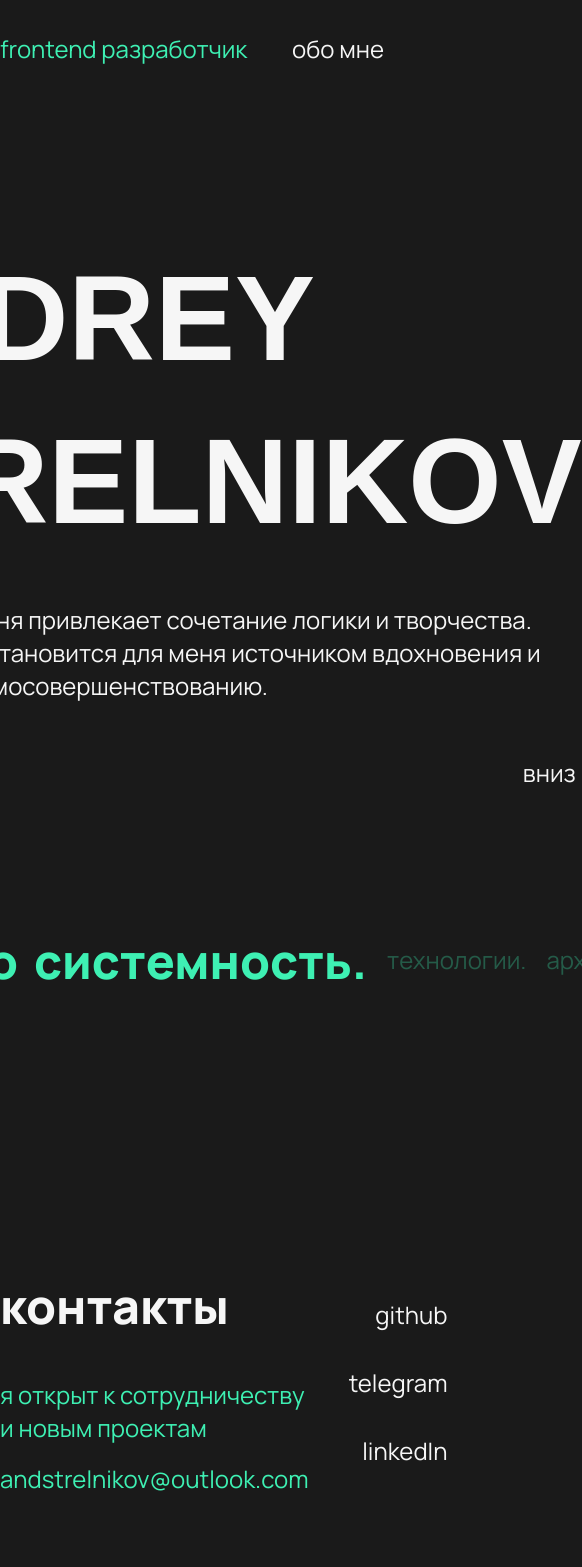
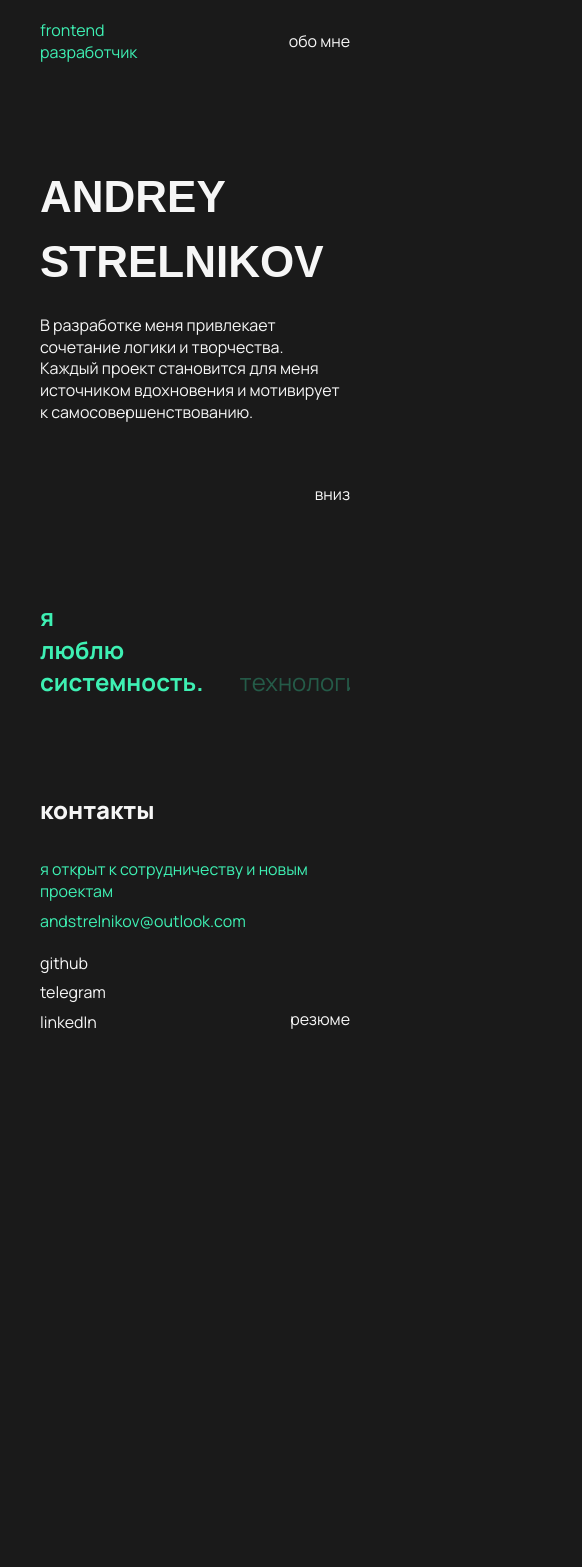
Before and after one commit to AndStrel/MyBuisnessCard, a React (Vite) app: page /home in a window 390 px wide. Shown: the top 1567 px of the page, 582 px wide, since content can reach past the window. After the commit the page ends 1114 px from the top, so only its background shows below. Built offline with nearby package versions, Linux system fonts and the light colour scheme.

Commit message:
prepared from first realese

```diff
--- a/src/components/ui/carousel/carousel.module.scss
+++ b/src/components/ui/carousel/carousel.module.scss
@@ -3,7 +3,6 @@
 
 .container {
   @include flex-center;
-
   color: $colorAccent;
   overflow: hidden;
 }
@@ -59,39 +58,79 @@
       opacity 1s ease,
       font-size 1s ease;
   }
-  &__wordOne {
-    @include disabled-words;
-    // transform: translateX(500%);
-    transition: transform 2s ease;
+  // &__wordOne {
+  //   @include disabled-words;
+  //   // transform: translateX(500%);
+  //   transition: transform 2s ease;
+  // }
+  // &__wordTwo {
+  //   @include disabled-words;
+
+  //   transform: translateX(0);
+  //   transition: transform 2s ease;
+  // }
+  // &__wordThree {
+  //   @include disabled-words;
+
+  //   transform: translateX(0);
+  //   transition: transform 2s ease;
+  // }
+  // &__wordFour {
+  //   @include disabled-words;
+
+  //   transform: translateX(0);
+  //   transition: transform 2s ease;
+  // }
+  // &__wordFive {
+  //   @include disabled-words;
+
+  //   transform: translateX(0);
+  //   transition: transform 2s ease;
+  // }
+  // &__wordSix {
+  //   @include disabled-words;
+
+  //   transform: translateX(0);
+  //   transition: transform 2s ease;
+  // }
+}
+
+@media screen and (max-width: 768px) {
+  .carouselContainer {
+    margin-block-end: 0;
   }
-  &__wordTwo {
-    @include disabled-words;
+  .carousel {
+    padding-block: 15px;
+    &__wordContainer {
 
-    transform: translateX(0);
-    transition: transform 2s ease;
-  }
-  &__wordThree {
-    @include disabled-words;
+      &.dinamicContainer {
+        // min-height: 66px;
+      }
+    }
+    & .staticContainer {
+      overflow-wrap: break-word;
+        white-space: normal;
+    }
+    &__fixedText {
+      font-size: 24px;
+      font-weight: 700;
+      line-height: 32.78px;
+      margin-inline-end: 1rem;
+    }
 
-    transform: translateX(0);
-    transition: transform 2s ease;
-  }
-  &__wordFour {
-    @include disabled-words;
-
-    transform: translateX(0);
-    transition: transform 2s ease;
-  }
-  &__wordFive {
-    @include disabled-words;
-
-    transform: translateX(0);
-    transition: transform 2s ease;
-  }
-  &__wordSix {
-    @include disabled-words;
-
-    transform: translateX(0);
-    transition: transform 2s ease;
+    &__wordEnter {
+      font-size: 24px;
+      font-weight: 700;
+      line-height: 32.78px;
+      margin-inline-end: 1rem;
+      opacity: 1;
+    }
+    &__wordActive {
+      font-size: 24px;
+      font-weight: 700;
+      line-height: 32.78px;
+      margin-inline-end: 1rem;
+      opacity: 1;
+    }
   }
 }
--- a/src/components/ui/carousel/carousel.tsx
+++ b/src/components/ui/carousel/carousel.tsx
@@ -11,7 +11,10 @@ export const CarouselUI: React.FC<CarouselUIProps> = ({
   animationClass,
 }) => {
   return (
-    <section id="carousel" className={styles.container}>
+    <section
+      id="carousel"
+      className={clsx(styles.container, styles.carouselContainer)}
+    >
       <div className={styles.carousel}>
         <div
           className={clsx(
--- a/src/components/ui/footer/footer.module.scss
+++ b/src/components/ui/footer/footer.module.scss
@@ -83,3 +83,46 @@
     }
   }
 }
+
+@media screen and (max-width: 768px) {
+  a {
+    font-size: 16px;
+    line-height: 21.86px;
+  }
+
+  .contacts {
+    position: relative;
+    margin-block-end: 0;
+    & .mainContainer {
+      flex-direction: column;
+      align-items: flex-start;
+      & .firstBlock {
+        gap: 32px;
+        margin-block-end: 20px;
+        &__description {
+          gap: 8px;
+        }
+      }
+      & .secondBlock {
+        &__list {
+          gap: 8px;
+          align-items: flex-start;
+          padding: 0;
+          margin: 0;
+        }
+      }
+    }
+    .linksBlock {
+      position: absolute;
+      bottom: 105px;
+
+      &__designer {
+        display: none;
+      }
+      &__button {
+        position: absolute;
+        right: 0px;
+      }
+    }
+  }
+}
--- a/src/components/ui/footer/footer.tsx
+++ b/src/components/ui/footer/footer.tsx
@@ -11,10 +11,12 @@ export const FooterUI: React.FC<FooterUIProps> = ({ downloadResume }) => {
       <section id="contacts" className={styles.contacts}>
         <div className={styles.mainContainer}>
           <div className={styles.firstBlock}>
-            <div className={styles.firstBlock__title}>контакты</div>
+            <div className={styles.firstBlock__title}>
+              <h2>контакты</h2>
+            </div>
             <div className={styles.firstBlock__description}>
               <div className={styles.firstBlock__descriptionText}>
-                я открыт к сотрудничеству и новым проектам
+                <p>я открыт к сотрудничеству и новым проектам</p>
               </div>
               <div>
                 <Link
--- a/src/components/ui/header/header.module.scss
+++ b/src/components/ui/header/header.module.scss
@@ -22,3 +22,15 @@
     }
   }
 }
+
+@media screen and (max-width: 768px) {
+  .header {
+    margin-block: 20px;
+
+    &__logo {
+      max-width: 100px;
+      font-size: 16px;
+      line-height: 21.86px;
+    }
+  }
+}
--- a/src/components/ui/pages/homePage/homePage.module.scss
+++ b/src/components/ui/pages/homePage/homePage.module.scss
@@ -7,3 +7,13 @@
   max-width: 1280px;
   margin-inline: auto;
 }
+
+@media screen and (max-width: 768px) {
+  .home {
+    padding-inline: 40px;
+  }
+  .main {
+    width: 100%;
+  }
+
+}
--- a/src/components/ui/showcase/showcase.module.scss
+++ b/src/components/ui/showcase/showcase.module.scss
@@ -11,13 +11,6 @@
   }
   &__title {
     max-width: 865px;
-    & h1 {
-      font-family: $fontNunitoSans;
-      font-size: 120px;
-      font-weight: 900;
-      line-height: 163.68px;
-      text-transform: uppercase;
-    }
   }
 
   &__descriptionContainer {
@@ -27,11 +20,6 @@
   }
   &__description {
     max-width: 865px;
-  }
-  & p {
-    font-size: 24px;
-    font-weight: 400;
-    line-height: 32.78px;
   }
 
   &__buttonContainer {
@@ -52,3 +40,25 @@
     }
   }
 }
+
+@media screen and (max-width: 768px) {
+  section {
+    margin-block: 80px;
+  }
+
+  .showCase {
+    &__titleContainer {
+      @include flex-center;
+    }
+    &__descriptionContainer {
+      margin: 20px 0 60px;
+      justify-content: flex-start;
+    }
+    &__description {
+      max-width: 300px;
+    }
+    &__buttonContainer {
+      justify-content: flex-end;
+    }
+  }
+}
--- a/src/styles/main.scss
+++ b/src/styles/main.scss
@@ -52,6 +52,14 @@ a {
   }
 }
 
+h1 {
+  font-family: $fontNunitoSans;
+  font-size: 120px;
+  font-weight: 900;
+  line-height: 163.68px;
+  text-transform: uppercase;
+}
+
 h2 {
   font-size: 48px;
   font-weight: 800;
@@ -65,6 +73,11 @@ p {
 }
 
 @media screen and (max-width: 768px) {
+  h1 {
+    font-size: 44px;
+    line-height: 65.47px;
+  }
+
   h2 {
     font-size: 24px;
     line-height: 32.78px;
@@ -74,4 +87,10 @@ p {
     font-size: 16px;
     line-height: 21.86px;
   }
+
+  button {
+    font-size: 16px;
+    line-height: 21.86px;
+    padding: 0;
+  }
 }
--- a/src/styles/utils/mixins.scss
+++ b/src/styles/utils/mixins.scss
@@ -31,3 +31,20 @@
   line-height: 32.78px;
   opacity: 0.3;
 }
+
+@media screen and (max-width: 768px) {
+  @mixin active-words {
+    font-size: 24px;
+    font-weight: 700;
+    line-height: 32.78px;
+    margin-inline-end: 1rem;
+    opacity: 1;
+  }
+  @mixin disabled-words {
+    font-size: 24px;
+    font-weight: 400;
+    line-height: 32.78px;
+    opacity: 0.3;
+  }
+
+}
```
